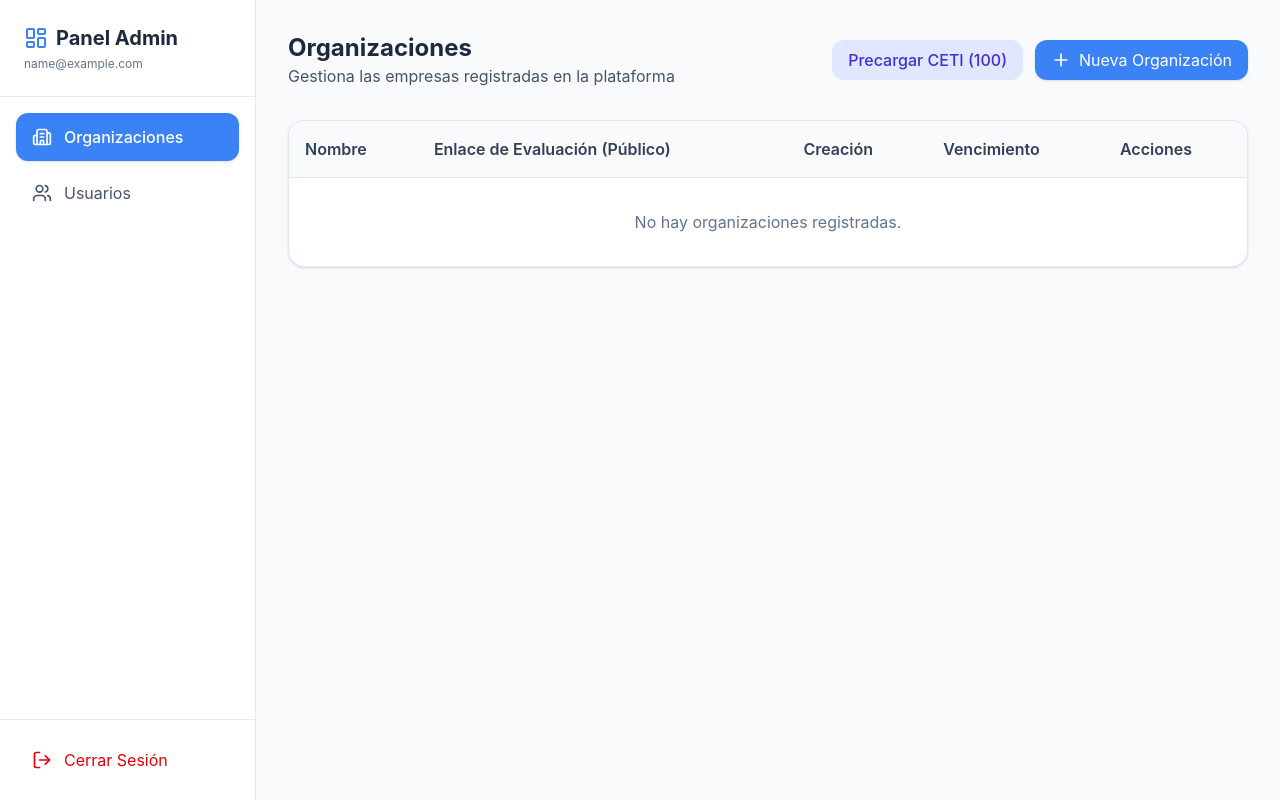
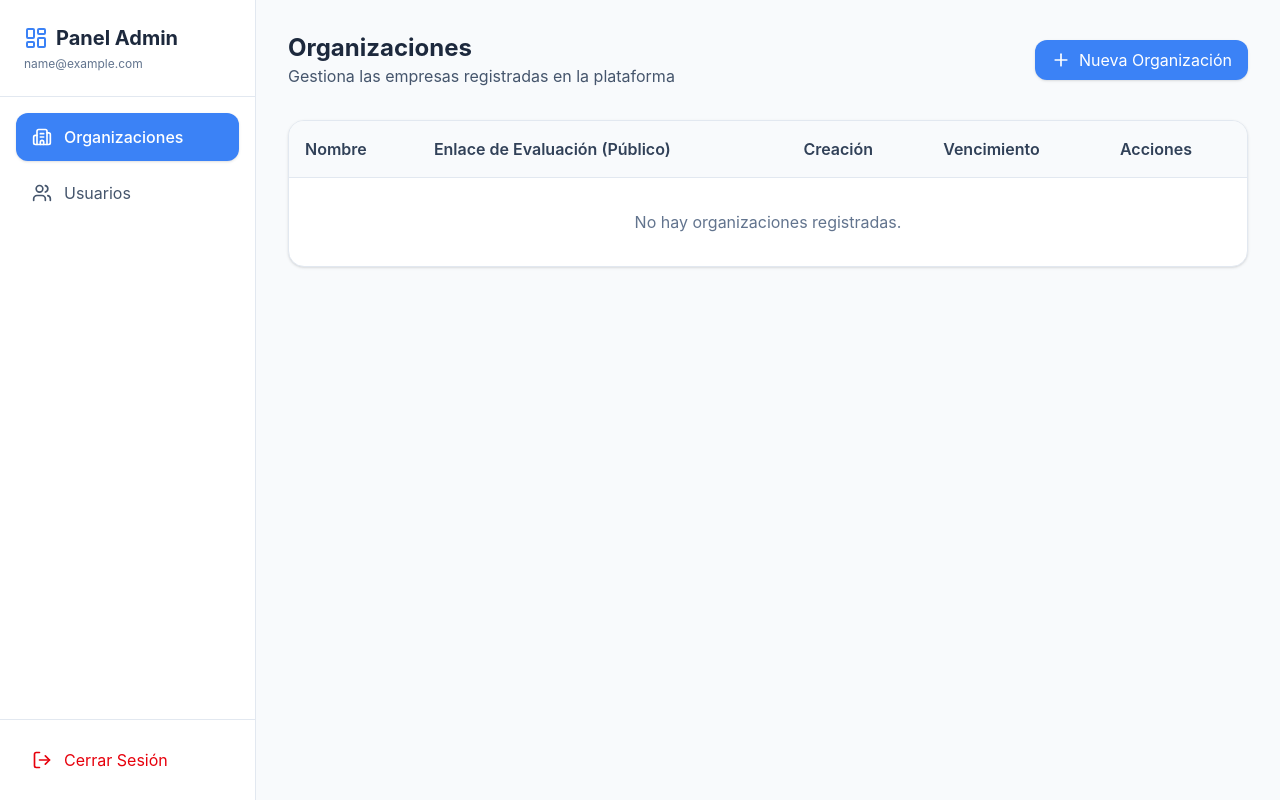
Before and after one commit to ramonbravo13/herzberg, a React (Vite) app: page /admin/organizations in a window 1280 px wide. Built offline with nearby package versions, Linux system fonts and the light colour scheme; sample sign-in values are in the browser's storage.

Commit message:
chore: remove precargar ceti button and functionality

```diff
--- a/src/pages/admin/OrganizationsManager.jsx
+++ b/src/pages/admin/OrganizationsManager.jsx
@@ -23,53 +23,6 @@ export default function OrganizationsManager() {
     loadOrganizations();
   }, []);
 
-  const handleSeedCeti = async () => {
-    try {
-      const org = await dbService.createOrganization('ceti');
-
-      const deptos = ["Ventas", "IT", "Recursos Humanos", "Operaciones", "Marketing"];
-      const antiguedades = ["Menos de 1 año", "1–3 años", "4–7 años", "8–15 años", "Más de 15 años"];
-      const niveles = ["Operativo", "Técnico", "Administrativo", "Coordinación", "Directivo"];
-      const randomItem = (arr) => arr[Math.floor(Math.random() * arr.length)];
-      const randomScore = (min, max) => Math.floor(Math.random() * (max - min + 1)) + min;
-
-      for(let i = 0; i < 100; i++) {
-        const mockResult = {
-          departamento: randomItem(deptos),
-          antiguedad: randomItem(antiguedades),
-          nivel_puesto: randomItem(niveles),
-          respuestas: {
-            logro_1: randomScore(3, 5), logro_2: randomScore(3, 5), logro_3: randomScore(2, 5),
-            reconocimiento_1: randomScore(2, 4), reconocimiento_2: randomScore(3, 5), reconocimiento_3: randomScore(1, 4),
-            trabajo_1: randomScore(3, 5), trabajo_2: randomScore(4, 5), trabajo_3: randomScore(3, 5),
-            responsabilidad_1: randomScore(2, 5), responsabilidad_2: randomScore(3, 5), responsabilidad_3: randomScore(2, 4),
-            crecimiento_1: randomScore(2, 4), crecimiento_2: randomScore(3, 5), crecimiento_3: randomScore(2, 5),
-            promocion_1: randomScore(1, 3), promocion_2: randomScore(1, 4), promocion_3: randomScore(2, 4),
-            salario_1: randomScore(2, 4), salario_2: randomScore(2, 4), salario_3: randomScore(1, 4),
-            supervision_1: randomScore(3, 5), supervision_2: randomScore(3, 5), supervision_3: randomScore(3, 5),
-            politicas_1: randomScore(2, 4), politicas_2: randomScore(2, 5), politicas_3: randomScore(2, 4),
-            relaciones_1: randomScore(4, 5), relaciones_2: randomScore(4, 5), relaciones_3: randomScore(3, 5),
-            condiciones_1: randomScore(3, 5), condiciones_2: randomScore(3, 5), condiciones_3: randomScore(2, 5),
-            seguridad_1: randomScore(3, 5), seguridad_2: randomScore(3, 5), seguridad_3: randomScore(2, 5),
-            satisfaccion_global: randomScore(3, 5),
-            compromiso: randomScore(4, 5),
-            permanencia: randomScore(3, 5),
-            enps: randomScore(6, 10)
-          },
-          comentarios: {
-            fortaleza: "Buena cultura organizacional",
-            mejora: "Mejorar las herramientas de trabajo"
-          }
-        };
-        await dbService.saveEvaluation(org.id, mockResult);
-      }
-
-      alert('Organización CETI creada y 100 respuestas precargadas con éxito!');
-      loadOrganizations();
-    } catch (err) {
-      alert('Error precargando datos: ' + err.message);
-    }
-  };
 
   const handleCreate = async (e) => {
     e.preventDefault();
@@ -123,12 +76,7 @@ export default function OrganizationsManager() {
           <p className="text-slate-600">Gestiona las empresas registradas en la plataforma</p>
         </div>
         <div className="flex gap-3">
-          <button
-            onClick={handleSeedCeti}
-            className="bg-indigo-100 hover:bg-indigo-200 text-indigo-700 px-4 py-2 rounded-xl flex items-center gap-2 font-medium transition-all"
-          >
-            Precargar CETI (100)
-          </button>
+
           <button
             onClick={() => setShowModal(true)}
             className="bg-primary hover:bg-primary-hover text-white px-4 py-2 rounded-xl flex items-center gap-2 shadow-sm transition-all"
```
